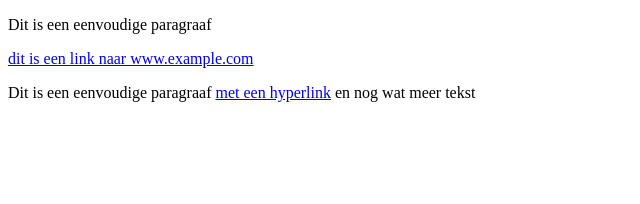
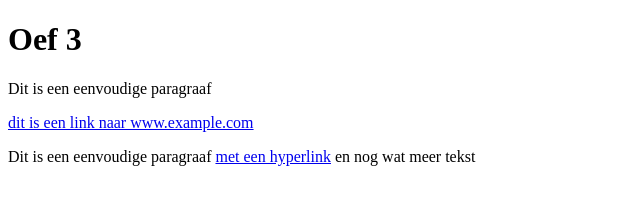
Before and after one commit to RouslanGalaev/WebDevelopment, a website: page labo_2/oef 3.html in a window 1280 px wide. Shown: the whole page, without its empty margins (0-640 px from the left). Drawn offline with Linux system fonts and the light colour scheme.

Commit message:
commit
oef

```diff
--- a/labo_2/oef 3.html
+++ b/labo_2/oef 3.html
@@ -5,6 +5,7 @@
     <title>Oef 3</title>
 </head>
 <body>
+<h1>Oef 3</h1>
 <p>Dit is een eenvoudige paragraaf</p>
 <a href="www.example.com">dit is een link naar www.example.com</a>
 <p>Dit is een eenvoudige paragraaf <a href="www.example.com">met een hyperlink</a> en nog
```
